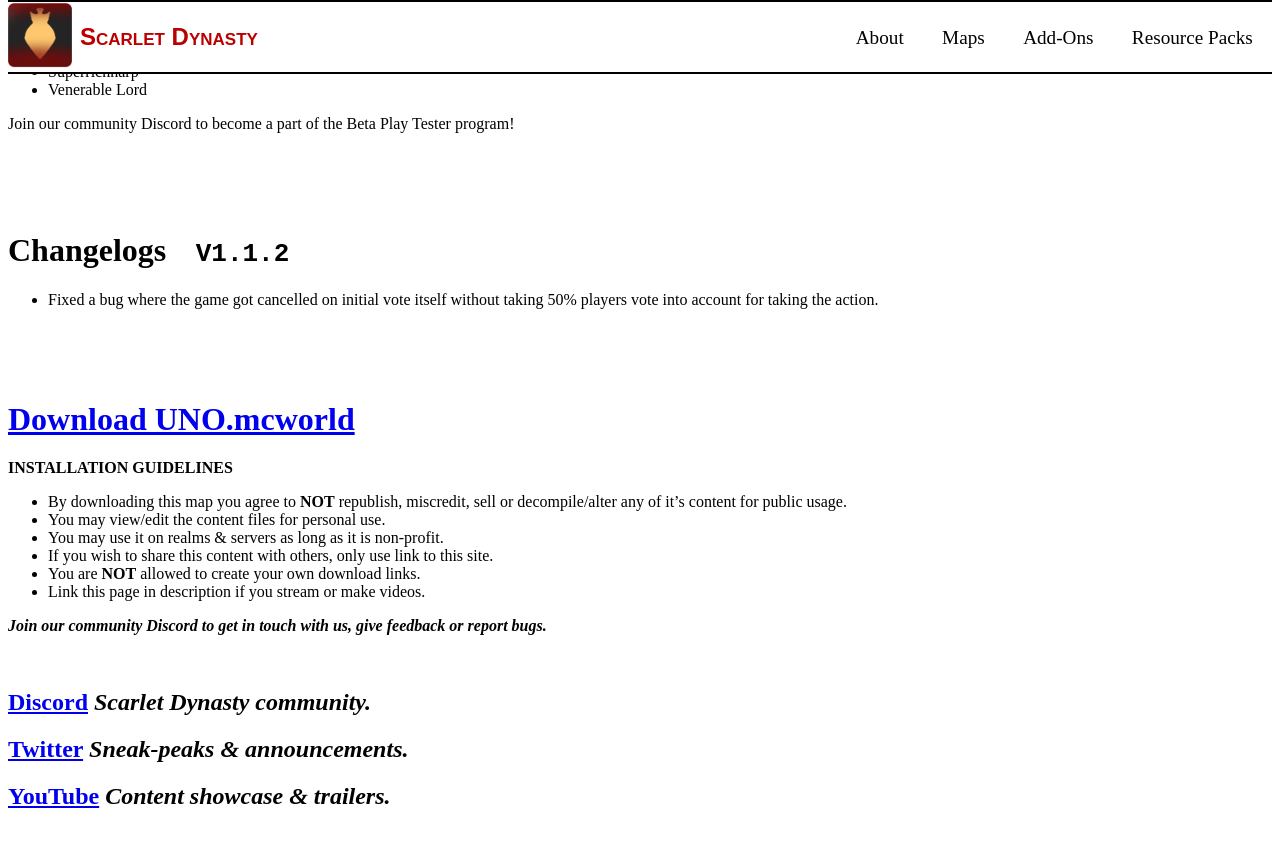
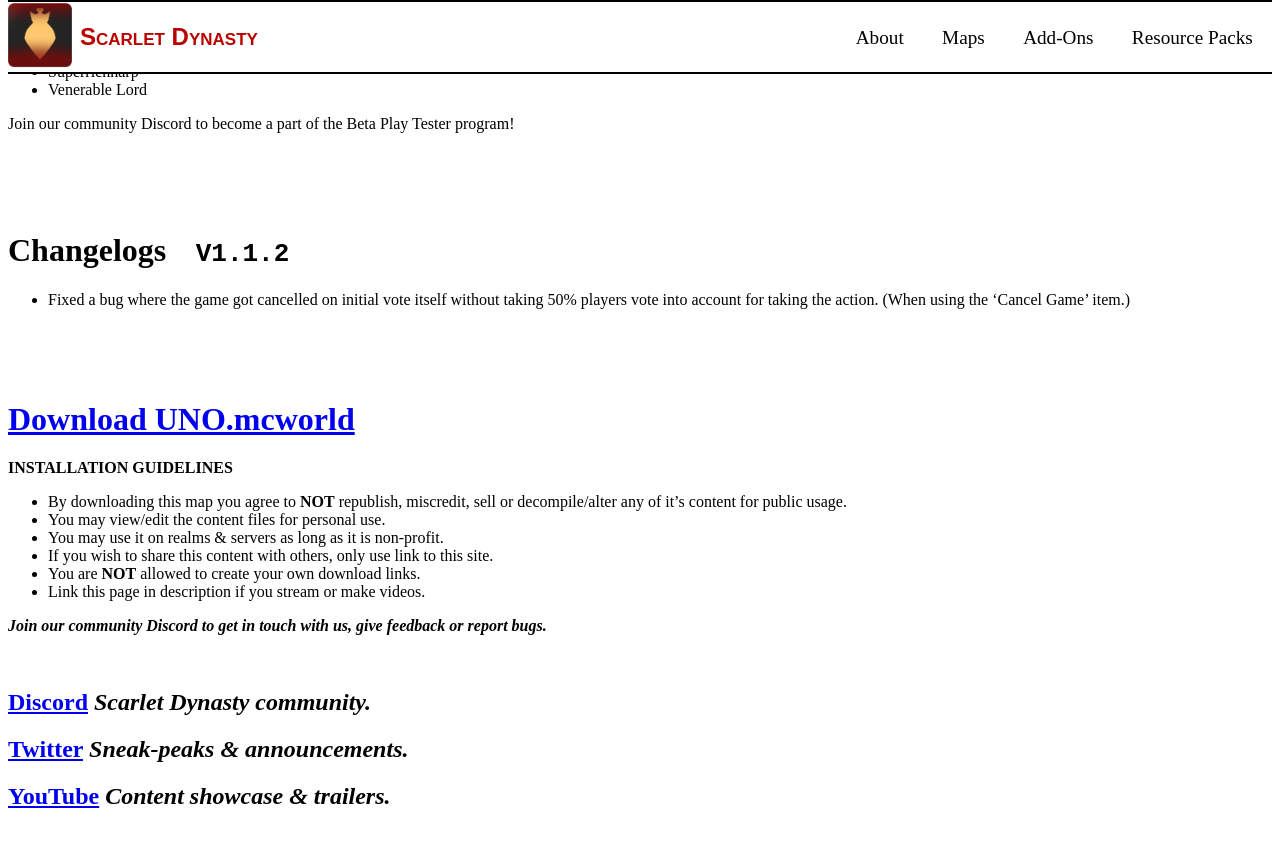
Before and after one commit to Scarlet-Dynasty/scarlet-dynasty.github.io, a Jekyll site: the page built from maps/uno.md, in a window 1280 px wide and 900 px high, scrolled down 6927 px. Shown: the top 847 px of the window. Built offline with Jekyll 4.4.1, drawn with Linux system fonts in a browser that asks for light colours.

Commit message:
Update uno.md

```diff
--- a/maps/uno.md
+++ b/maps/uno.md
@@ -203,7 +203,7 @@ Join our community Discord to become a part of the Beta Play Tester program!
 
 # Changelogsㅤ`V1.1.2`
 
-- Fixed a bug where the game got cancelled on initial vote itself without taking 50% players vote into account for taking the action.
+- Fixed a bug where the game got cancelled on initial vote itself without taking 50% players vote into account for taking the action. (When using the 'Cancel Game' item.)
 
 <br>
 <br>
```
